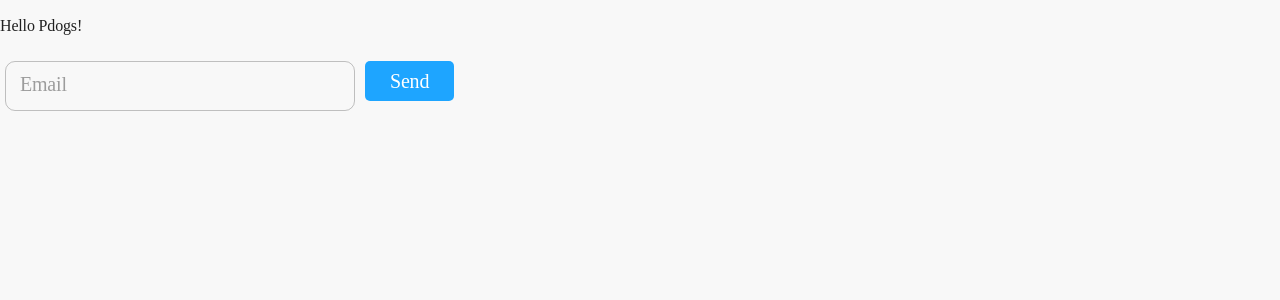
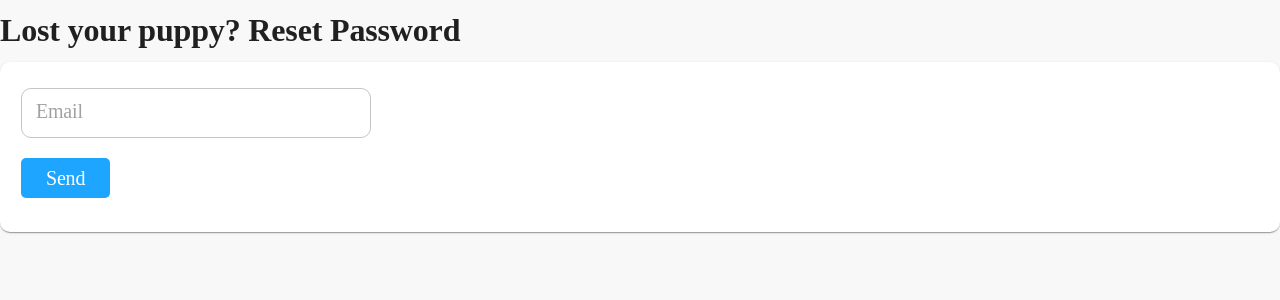
Before and after one commit to yyl14/pd6-fe, a React (Create React App) app: page /forget-password in a window 1280 px wide. Shown: the top 300 px of the page. Built offline with nearby package versions, Linux system fonts and the light colour scheme; a web font is replaced by a local one.

Commit message:
ForgetPassword init

```diff
--- a/src/containers/auth/ForgetPasswordForm.js
+++ b/src/containers/auth/ForgetPasswordForm.js
@@ -2,8 +2,10 @@ import React, { Component } from 'react';
 import { connect } from 'react-redux';
 import { withRouter } from 'react-router-dom';
 import PropTypes from 'prop-types';
-import { Button, TextField } from '@material-ui/core';
-// import { borders, borderradius } from '@material-ui/system';
+import {
+  Button, TextField, Card, CardContent, Container, Grid,
+} from '@material-ui/core';
+import { borders, borderRadius } from '@material-ui/system';
 import agent from '../../actions/agent';
 import { userForgetPassword } from '../../actions/auth';
 
@@ -12,11 +14,13 @@ import '../../styles/index.css';
 
 function checkEmailFormat(email) {
   // console.log('checkEmailFormat: ', email.indexOf('@ntu.edu.tw'));
-  const index = email.indexOf('@ntu.edu.tw');
+  const index1 = email.indexOf('@ntu.edu.tw'); // 台大
+  const index2 = email.indexOf('@mail.ntust.edu.tw'); // 台科大
+  const index3 = email.indexOf('@ntnu.edu.tw'); // 台師大
   if (email === '') {
     return '';
   }
-  if (index === -1) {
+  if (index1 <= 0 && index2 <= 0 && index3 <= 0) {
     return 'Invalid email address';
   }
   return '';
@@ -59,8 +63,10 @@ class ForgetPasswordForm extends Component {
   render() {
     const value = this.state;
     return (
-      <div className="login-page">
-        <p>Hello Pdogs!</p>
+      <div className="page forget-password-page">
+        <h1 className="forget-password-title">Lost your puppy? Reset Password</h1>
+        <Card className="forget-password-form" varient="outlined">
+          <CardContent className="forget-password-form-content">
             <TextField
               required
               error={value.error}
@@ -72,9 +78,13 @@ class ForgetPasswordForm extends Component {
                 if (event.key === 'Enter') this.handleSubmit();
               }}
             />
+            <Grid>
               <Button type="submit" color="primary" onClick={this.handleSubmit} onKeyPress={this.handleSubmit}>
                 Send
               </Button>
+            </Grid>
+          </CardContent>
+        </Card>
       </div>
     );
   }
--- a/src/containers/auth/ResetPassword.js
+++ b/src/containers/auth/ResetPassword.js
@@ -39,7 +39,6 @@ export default function ResetPassword() {
       <form onSubmit={onSubmit}>
         <TextField
           required
-          label="New Password"
           placeholder="New Password"
           value={password1}
           onChange={(e) => setPassword1(e.target.value)}
@@ -47,7 +46,6 @@ export default function ResetPassword() {
         <TextField
           required
           error={error1}
-          label="Confirmed Password"
           placeholder="Confirmed Password"
           value={password2}
           helperText={errorText1}
--- a/src/styles/auth.css
+++ b/src/styles/auth.css
@@ -1,3 +1,5 @@
+.reset-password-form
+.forget-password-form
 .login-form {
   position: absolute;
   width: 740px;
@@ -8,6 +10,8 @@
   width: 350px;
 }
 
+.forget-password-form-content
+.reset-password-form-content
 .login-form-content {
   display: flex;
   flex-direction: column;
```
Lines whose indentation alone changed are shown as unchanged.
